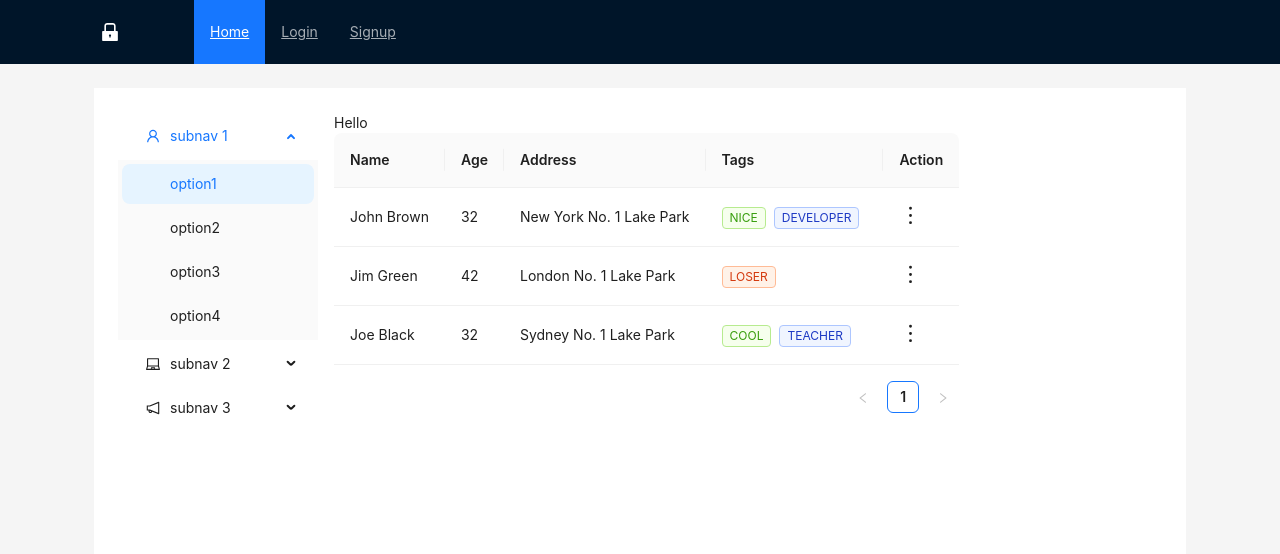
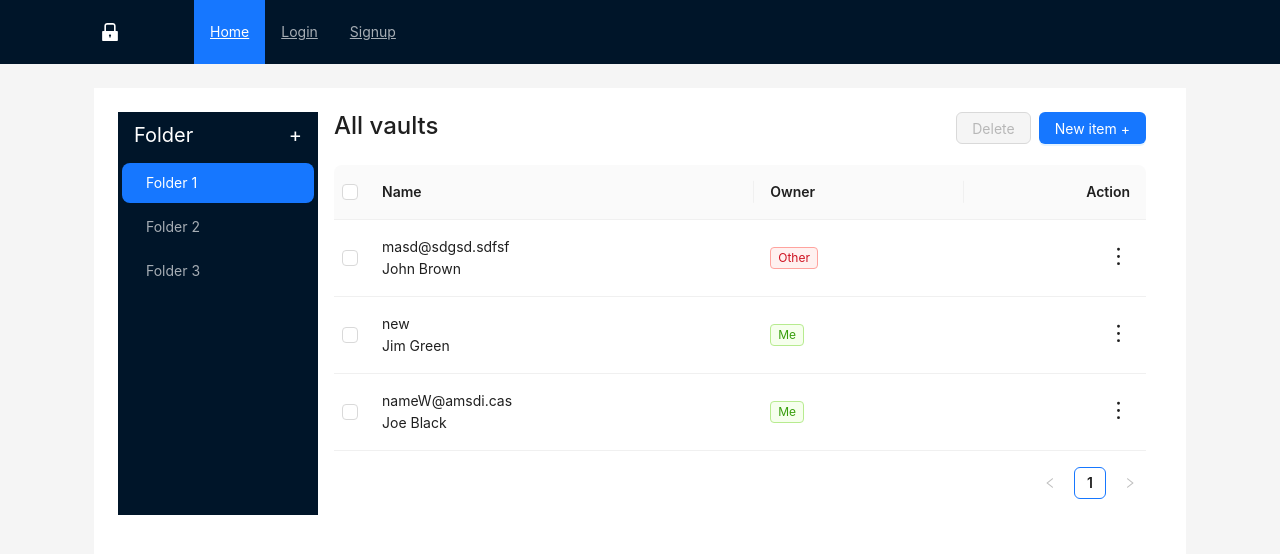
Before and after one commit to sakib412/passman, a Next.js app: page / in a window 1280 px wide. Shown: the top 554 px of the page. Built offline with nearby package versions, Linux system fonts and the light colour scheme.

Commit message:
add folder

```diff
--- a/components/Home/Home.tsx
+++ b/components/Home/Home.tsx
@@ -1,57 +1,64 @@
 "use client"
-import React from 'react'
-import { MenuProps, Menu, Layout, theme, Space, Tag, Table, Dropdown } from 'antd';
+import React, { useState } from 'react'
+import { MenuProps, Menu, Layout, theme, Space, Tag, Table, Dropdown, Button } from 'antd';
 import type { ColumnsType } from 'antd/es/table';
-import { DownOutlined, LaptopOutlined, MenuOutlined, MoreOutlined, NotificationOutlined, UserOutlined } from '@ant-design/icons';
+import { CopyOutlined, DeleteOutlined, FolderFilled, MoreOutlined, RightCircleOutlined } from '@ant-design/icons';
 
 const { Sider } = Layout;
 
-const sideMenu: MenuProps['items'] = [UserOutlined, LaptopOutlined, NotificationOutlined].map(
-    (icon, index) => {
-        const key = String(index + 1);
-
-        return {
-            key: `sub${key}`,
-            icon: React.createElement(icon),
-            label: `subnav ${key}`,
-
-            children: new Array(4).fill(null).map((_, j) => {
-                const subKey = index * 4 + j + 1;
-                return {
-                    key: subKey,
-                    label: `option${subKey}`,
-                };
-            }),
-        };
-    },
-);
+interface Folder {
+    id: number;
+    name: string;
+}
 
 
-const items: MenuProps['items'] = [
+const foldersData: Folder[] = [
+    { id: 1, name: 'Folder 1' },
+    { id: 2, name: 'Folder 2' },
+    { id: 3, name: 'Folder 3' },
+]
+
+
+
+
+const itemMenu: MenuProps['items'] = [
     {
-        label: "1st menu item",
+        label: "Copy username",
         key: '0',
+        icon: <CopyOutlined />
+
     },
     {
-        label: "Hi",
+        label: "Copy password",
         key: '1',
+        icon: <CopyOutlined />
     },
     {
-        type: 'divider',
+        label: "Move to another folder",
+        key: '2',
+        icon: <RightCircleOutlined />
+
     },
     {
-        label: '3rd menu item',
+        label: "Delete",
         key: '3',
+        icon: <DeleteOutlined />,
+        danger: true
     },
+
+
 ];
 
 
 interface DataType {
+    id: number | string;
     key: string;
     name: string;
-    age: number;
-    address: string;
-    tags: string[];
+    username: string;
+    password: string;
+    url?: string;
+    notes?: string;
+    owner: number;
 }
 
 const columns: ColumnsType<DataType> = [
@@ -59,43 +66,22 @@ const columns: ColumnsType<DataType> = [
         title: 'Name',
         dataIndex: 'name',
         key: 'name',
-        render: (text) => <a>{text}</a>,
+        render: (_, { username, name }) => <>{username}<br />{name} </>,
     },
+
     {
-        title: 'Age',
-        dataIndex: 'age',
-        key: 'age',
+        title: 'Owner',
+        dataIndex: 'owner',
+        key: 'owner',
+        render: (owner: number) => <Tag color={owner == 1 ? "green" : "red"}>{owner == 1 ? "Me" : "Other"}</Tag>
     },
-    {
-        title: 'Address',
-        dataIndex: 'address',
-        key: 'address',
-    },
-    {
-        title: 'Tags',
-        key: 'tags',
-        dataIndex: 'tags',
-        render: (_, { tags }) => (
-            <>
-                {tags.map((tag) => {
-                    let color = tag.length > 5 ? 'geekblue' : 'green';
-                    if (tag === 'loser') {
-                        color = 'volcano';
-                    }
-                    return (
-                        <Tag color={color} key={tag}>
-                            {tag.toUpperCase()}
-                        </Tag>
-                    );
-                })}
-            </>
-        ),
-    },
+
     {
         title: 'Action',
         key: 'action',
+        align: 'right',
         render: (_, record) => (
-            <Dropdown menu={{ items, onClick: (item) => { console.log(item, record) } }} trigger={['click']}>
+            <Dropdown menu={{ items: itemMenu, onClick: (item) => { console.log(item, record) } }} trigger={['click']}>
                 <Space style={{ cursor: 'pointer' }}>
                     <MoreOutlined style={{ fontSize: '23px' }} />
                 </Space>
@@ -106,32 +92,94 @@ const columns: ColumnsType<DataType> = [
 
 const data: DataType[] = [
     {
+        id: '1',
         key: '1',
         name: 'John Brown',
-        age: 32,
-        address: 'New York No. 1 Lake Park',
-        tags: ['nice', 'developer'],
+        username: 'masd@sdgsd.sdfsf',
+        password: '12312321',
+        owner: 2,
+        notes: 'New York No. 1 Lake Park',
+        url: 'https://www.google.com',
     },
     {
+        id: '2',
         key: '2',
         name: 'Jim Green',
-        age: 42,
-        address: 'London No. 1 Lake Park',
-        tags: ['loser'],
+        username: 'new',
+        password: '12312321',
+        owner: 1,
+        notes: 'London No. 1 Lake Park',
+        url: 'https://www.google.com',
     },
     {
+        id: '3',
         key: '3',
         name: 'Joe Black',
-        age: 32,
-        address: 'Sydney No. 1 Lake Park',
-        tags: ['cool', 'teacher'],
-    },
+        username: 'nameW@amsdi.cas',
+        password: '12312321',
+        owner: 1,
+        notes: 'Sidney No. 1 Lake Park',
+        url: 'https://www.google.com',
+    }
+
 ];
 
+
+
 const Home = () => {
+    const [selectedRowKeys, setSelectedRowKeys] = useState<React.Key[]>([])
+    const [folders, setFolders] = useState<Folder[]>(() => foldersData)
+
+    const [loading, setLoading] = useState(false);
+
+    const addFolder = () => {
+        setFolders(f => [...f, { id: f.length + 1, name: `Folder ${f.length + 1}` }])
+    }
+
+    const start = () => {
+        setLoading(true);
+        // ajax request after empty completing
+        setTimeout(() => {
+            setSelectedRowKeys([]);
+            setLoading(false);
+        }, 1000);
+    };
+    const sideMenu: MenuProps['items'] = [FolderFilled].map(
+        (icon, index) => {
+            const key = String(index + 1);
+
+            return {
+                key: `folder${key}`,
+                type: 'group',
+                icon: React.createElement(icon),
+                label: (<div className='d-flex justify-content-between text-white fs-5'>
+                    <span>Folder</span>
+                    <span style={{ cursor: 'pointer' }}
+                        onClick={addFolder}>+</span>
+                </div>),
+
+                children: folders.map(({ id, name }, j) => {
+                    return {
+                        key: id,
+                        label: name,
+                    };
+                }),
+            };
+        },
+    );
+    const hasSelected = selectedRowKeys.length > 0;
+    const onSelectChange = (newSelectedRowKeys: React.Key[]) => {
+        console.log('selectedRowKeys changed: ', newSelectedRowKeys);
+        setSelectedRowKeys(newSelectedRowKeys);
+    };
     const {
         token: { colorBgContainer },
     } = theme.useToken();
+
+    const rowSelection = {
+        selectedRowKeys,
+        onChange: onSelectChange,
+    };
 
     return (
         <div className='d-flex'>
@@ -139,15 +187,26 @@ const Home = () => {
                 <Menu
                     mode="inline"
                     defaultSelectedKeys={['1']}
-                    defaultOpenKeys={['sub1']}
+                    defaultOpenKeys={['folder1']}
+                    theme="dark"
                     style={{ height: '100%', borderRight: 0 }}
                     items={sideMenu}
                 />
             </Sider>
-            <div className='px-3'>
-                Hello
-                <Table columns={columns} dataSource={data} />
+            <div className='px-3 w-100'>
+                <div className="d-flex justify-content-between mb-3">
+                    <h4>
+                        All vaults
+                    </h4>
+                    <div>
+                        <Button type="primary" onClick={start} danger disabled={!hasSelected} loading={loading}>
+                            Delete
+                        </Button>
+                        <Button type="primary" className='ms-2'>New item +</Button>
+                    </div>
+                </div>
 
+                <Table size='large' rowSelection={rowSelection} columns={columns} dataSource={data} />
             </div>
         </div>
     )
```
